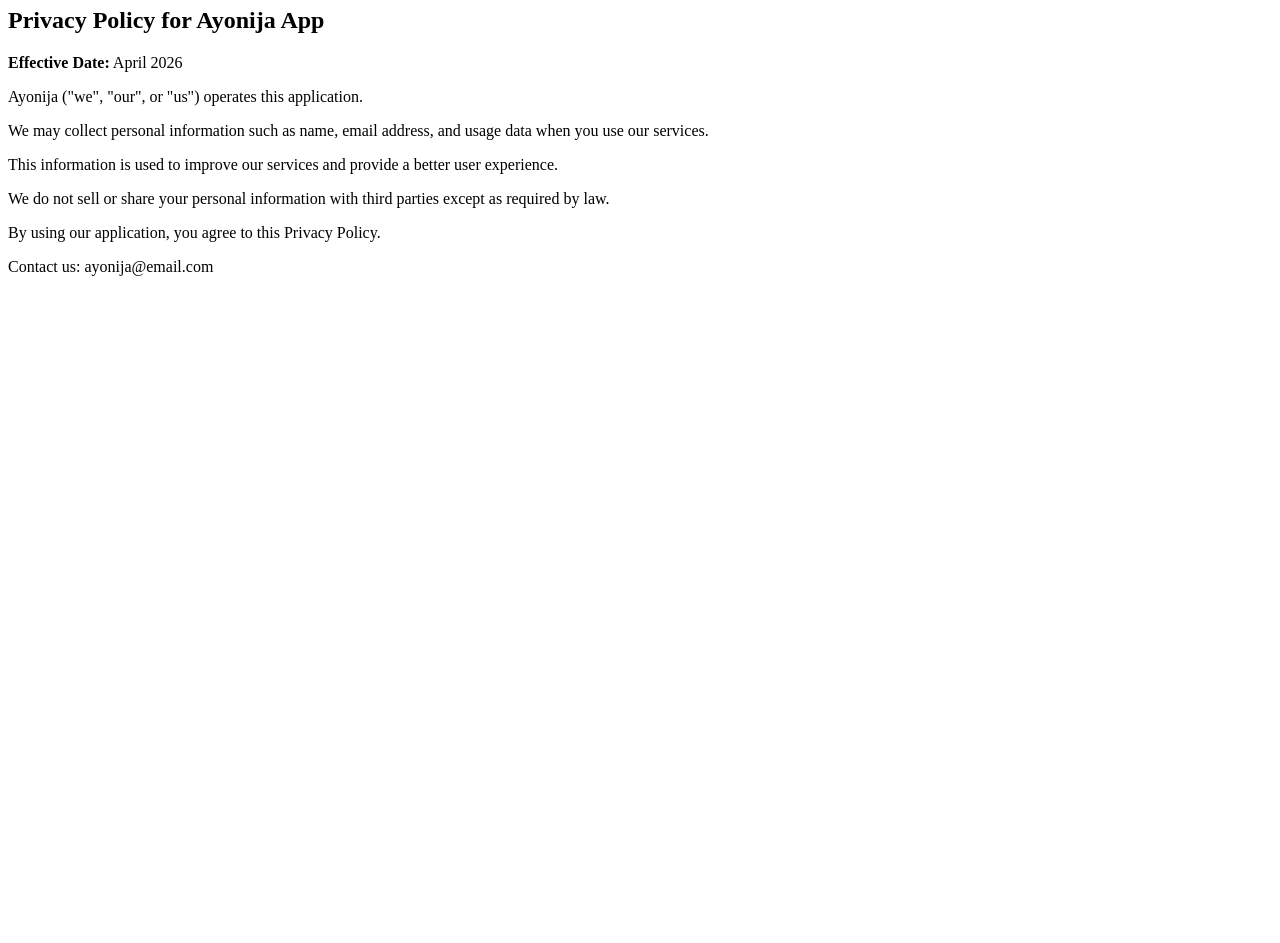
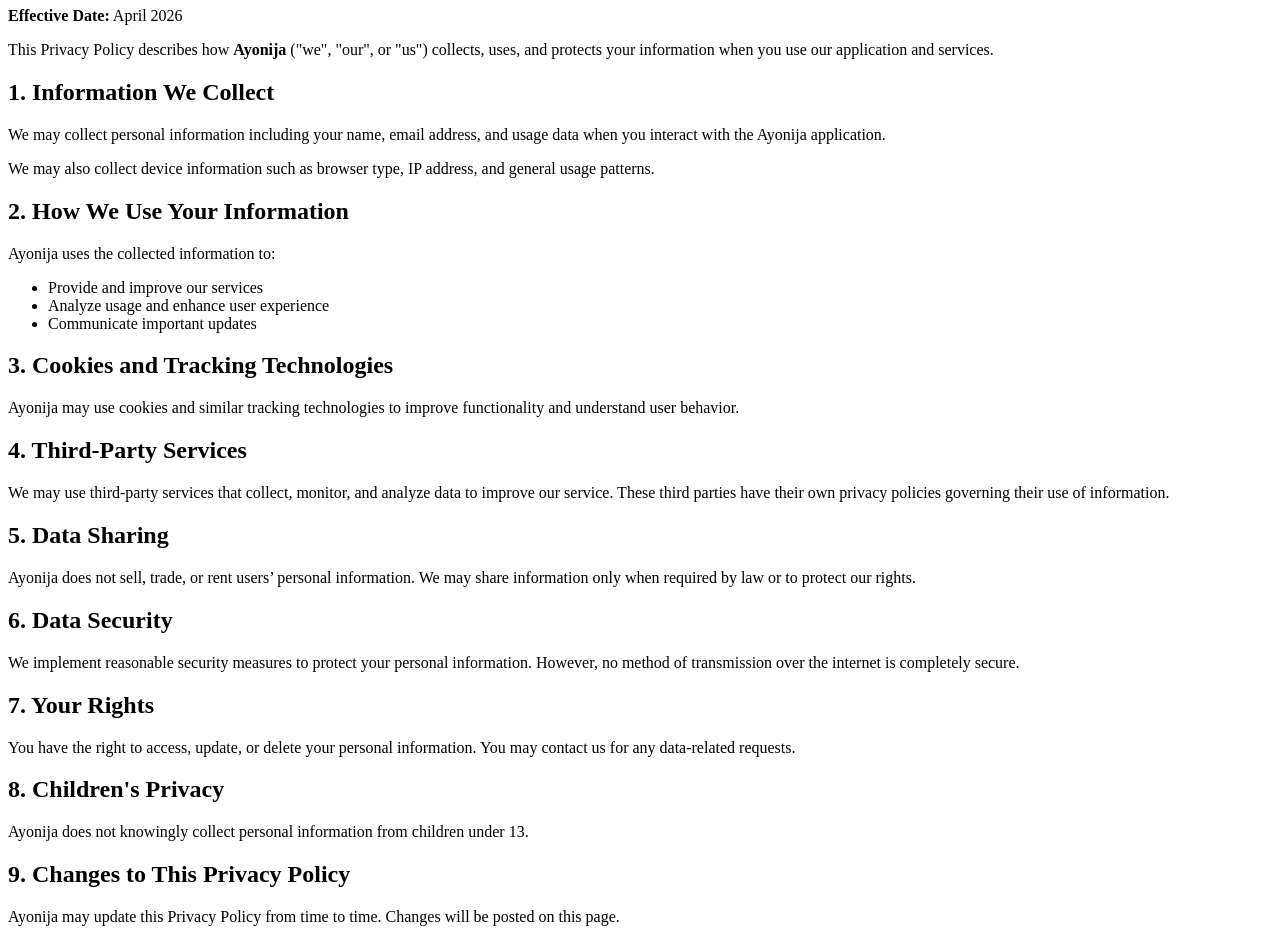
Before and after one commit to Ayonija/privacy-policy, a plain HTML site: page privacy-policy.html in a window 1280 px wide. Shown: the part 73-1016 px from the top of the page. Before the commit the page ends 800 px from the top, so only its background shows below. Drawn offline with Linux system fonts and the light colour scheme.

Commit message:
Update privacy policy files

```diff
--- a/privacy-policy.html
+++ b/privacy-policy.html
@@ -1,35 +1,65 @@
 <!DOCTYPE html>
-<html lang="en">
+<html>
+
 <head>
-    <meta charset="UTF-8" />
-    <meta name="viewport" content="width=device-width, initial-scale=1.0" />
   <title>Ayonija Privacy Policy</title>
+  <meta charset="UTF-8">
 </head>
+
 <body>
-    <h1>Ayonija Privacy Policy</h1>
-    <h2>Privacy Policy for Ayonija App</h2>
+
+  <h1>Privacy Policy for Ayonija</h1>
 
   <p><strong>Effective Date:</strong> April 2026</p>
 
-    <p>Ayonija ("we", "our", or "us") operates this application.</p>
+  <p>This Privacy Policy describes how <strong>Ayonija</strong> ("we", "our", or "us") collects, uses, and protects your
+    information when you use our application and services.</p>
 
-    <p>
-      We may collect personal information such as name, email address, and usage
-      data when you use our services.
+  <h2>1. Information We Collect</h2>
+  <p>We may collect personal information including your name, email address, and usage data when you interact with the
+    Ayonija application.</p>
+  <p>We may also collect device information such as browser type, IP address, and general usage patterns.</p>
+
+  <h2>2. How We Use Your Information</h2>
+  <p>Ayonija uses the collected information to:</p>
+  <ul>
+    <li>Provide and improve our services</li>
+    <li>Analyze usage and enhance user experience</li>
+    <li>Communicate important updates</li>
+  </ul>
+
+  <h2>3. Cookies and Tracking Technologies</h2>
+  <p>Ayonija may use cookies and similar tracking technologies to improve functionality and understand user behavior.
   </p>
 
-    <p>
-      This information is used to improve our services and provide a better user
-      experience.
-    </p>
+  <h2>4. Third-Party Services</h2>
+  <p>We may use third-party services that collect, monitor, and analyze data to improve our service. These third parties
+    have their own privacy policies governing their use of information.</p>
 
-    <p>
-      We do not sell or share your personal information with third parties
-      except as required by law.
-    </p>
+  <h2>5. Data Sharing</h2>
+  <p>Ayonija does not sell, trade, or rent users’ personal information. We may share information only when required by
+    law or to protect our rights.</p>
 
-    <p>By using our application, you agree to this Privacy Policy.</p>
+  <h2>6. Data Security</h2>
+  <p>We implement reasonable security measures to protect your personal information. However, no method of transmission
+    over the internet is completely secure.</p>
 
-    <p>Contact us: ayonija@email.com</p>
+  <h2>7. Your Rights</h2>
+  <p>You have the right to access, update, or delete your personal information. You may contact us for any data-related
+    requests.</p>
+
+  <h2>8. Children's Privacy</h2>
+  <p>Ayonija does not knowingly collect personal information from children under 13.</p>
+
+  <h2>9. Changes to This Privacy Policy</h2>
+  <p>Ayonija may update this Privacy Policy from time to time. Changes will be posted on this page.</p>
+
+  <h2>10. Contact Us</h2>
+  <p>If you have any questions about this Privacy Policy, you can contact us at:</p>
+  <p>Email: ayonija@email.com</p>
+
+  <p>By using Ayonija, you agree to this Privacy Policy.</p>
+
 </body>
+
 </html>
```
Also changed, not shown: 1 other file. Lines whose indentation alone changed are shown as unchanged.
